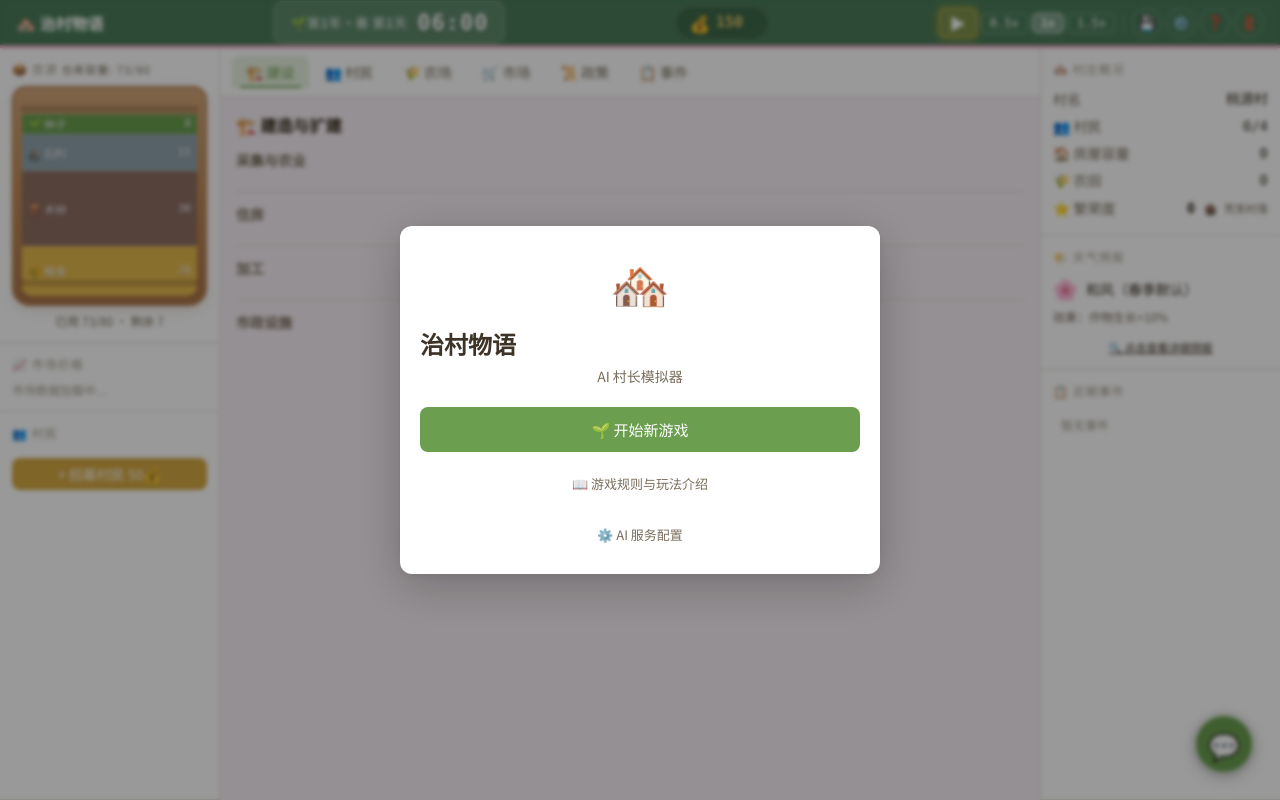
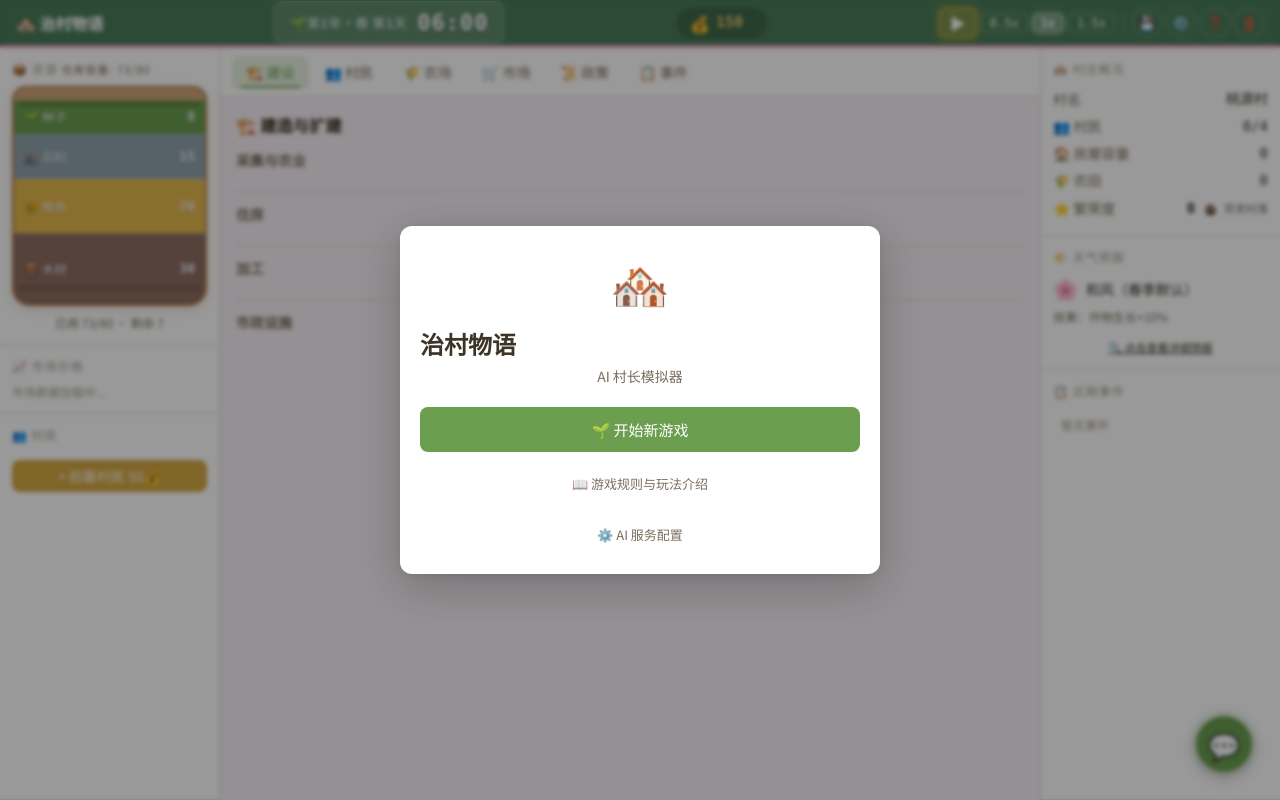
Before and after one commit to KeLuoJun/Villord, a website with bundled scripts: page index.html in a window 1280 px wide. Built offline with nearby package versions, Linux system fonts and the light colour scheme; files whose address does not match are found by name.

Commit message:
feat: 优化资源条与仓库UI，调整样式与布局，增强视觉效果与用户交互体验

```diff
--- a/css/panels.css
+++ b/css/panels.css
@@ -46,91 +46,131 @@
     background: linear-gradient(180deg, #d2a679 0%, #c08b5a 45%, #a87448 100%);
     box-shadow: inset 0 0 0 2px rgba(255, 255, 255, 0.08), 0 4px 12px rgba(139, 90, 43, 0.15);
     overflow: hidden;
-    padding: 8px;
+    padding: 0;
     transition: box-shadow 0.3s ease;
 }
 .resource-barrel:hover {
     box-shadow: inset 0 0 0 2px rgba(255, 255, 255, 0.12), 0 6px 18px rgba(139, 90, 43, 0.22);
 }
 
+/* 木桶箍带 */
 .resource-barrel::before,
 .resource-barrel::after {
     content: '';
     position: absolute;
-    left: 6px;
-    right: 6px;
-    height: 6px;
-    border-radius: 4px;
-    background: rgba(80, 54, 34, 0.25);
+    left: 4px;
+    right: 4px;
+    height: 4px;
+    border-radius: 3px;
+    background: rgba(80, 54, 34, 0.30);
+    z-index: 2;
+    pointer-events: none;
 }
 
 .resource-barrel::before {
-    top: 18px;
+    top: 14px;
 }
 
 .resource-barrel::after {
-    bottom: 18px;
+    bottom: 14px;
 }
 
+/* 内部 flex 容器：顶部空间 + 资源层 */
 .resource-barrel-inner {
     position: absolute;
-    left: 8px;
-    right: 8px;
-    top: 8px;
-    bottom: 8px;
+    left: 0;
+    right: 0;
+    top: 0;
+    bottom: 0;
     display: flex;
-    flex-direction: column-reverse;
+    flex-direction: column;
     overflow: hidden;
-    border-radius: 10px;
+    border-radius: 12px 12px 16px 16px;
 }
 
+/* 顶部空白区域 — 代表未使用的容量 */
+.barrel-empty-space {
+    flex-shrink: 1;
+    min-height: 0;
+    transition: flex-grow 0.6s cubic-bezier(0.16, 1, 0.3, 1);
+}
+
+/* 单个资源条 */
 .resource-stack-item {
     display: flex;
     align-items: center;
     justify-content: space-between;
-    padding: 2px 6px;
-    font-size: 11px;
+    padding: 0 10px;
+    min-height: 26px;
+    font-size: 12px;
+    font-weight: 500;
     color: #fff;
-    text-shadow: 0 1px 1px rgba(0, 0, 0, 0.25);
-    border-top: 1px solid rgba(255, 255, 255, 0.15);
+    text-shadow: 0 1px 2px rgba(0, 0, 0, 0.3);
+    border-top: 1px solid rgba(255, 255, 255, 0.18);
     white-space: nowrap;
     overflow: hidden;
-    transition: height 0.6s cubic-bezier(0.16, 1, 0.3, 1), background-color 0.4s ease;
+    flex-shrink: 0;
+    transition: flex-grow 0.6s cubic-bezier(0.16, 1, 0.3, 1),
+                background-color 0.4s ease;
+}
+
+/* 第一个资源条（最顶部）不需要上边框，用圆角分隔 */
+.resource-stack-item:first-of-type {
+    border-top: none;
+    border-radius: 4px 4px 0 0;
+    box-shadow: 0 -2px 6px rgba(0, 0, 0, 0.08);
+}
+
+.resource-stack-item .stack-name {
+    display: flex;
+    align-items: center;
+    gap: 4px;
+    letter-spacing: 0.3px;
 }
 
 .resource-stack-item .stack-value {
     font-family: var(--font-number);
+    font-weight: 600;
+    font-size: 13px;
+    display: flex;
+    align-items: center;
+    gap: 3px;
 }
 
 .resource-stack-item .stack-change {
-    margin-left: 4px;
     font-size: 10px;
+    font-weight: 500;
+    opacity: 0.9;
 }
 
 .resource-stack-item .stack-change.up {
-    color: #e9ffd8;
+    color: #d4ffb8;
 }
 
 .resource-stack-item .stack-change.down {
-    color: #ffe3e3;
+    color: #ffcece;
 }
 
+/* 空仓库提示 */
 .resource-barrel-empty {
     position: absolute;
     inset: 0;
     display: flex;
     align-items: center;
     justify-content: center;
-    font-size: 12px;
-    color: rgba(255, 255, 255, 0.8);
-    text-shadow: 0 1px 1px rgba(0, 0, 0, 0.25);
+    font-size: 13px;
+    color: rgba(255, 255, 255, 0.7);
+    text-shadow: 0 1px 1px rgba(0, 0, 0, 0.2);
     pointer-events: none;
+    letter-spacing: 1px;
 }
 
+/* 底部容量文字 */
 .resource-barrel-summary {
     font-size: 12px;
     color: var(--text-secondary);
     text-align: center;
+    padding-top: 2px;
 }
 
 /* 资源行（含容量进度条） */
--- a/js/ui/UIManager.js
+++ b/js/ui/UIManager.js
@@ -207,30 +207,38 @@ export class UIManager {
         };
 
         const stackItems = resources.filter(res => res.value > 0);
-        const stackHtml = stackItems.map(res => {
+
+        // flex-grow 方案：每个资源条按数量分配空间，空白区域按剩余容量分配
+        // 排序：数量大的在下面（视觉上更稳定），数量小的在上面
+        const sortedItems = [...stackItems].sort((a, b) => a.value - b.value);
+
+        const stackHtml = sortedItems.map(res => {
             let changeHtml = '';
             if (res.change !== null && res.change !== undefined) {
                 if (res.change > 0) changeHtml = `<span class="stack-change up">+${res.change}</span>`;
                 else if (res.change < 0) changeHtml = `<span class="stack-change down">${res.change}</span>`;
             }
-            const denom = Math.max(s.warehouseCapacity, usedCapacity || 1);
-            const heightPct = denom > 0 ? Math.max(0, (res.value / denom) * 100) : 0;
             const color = stackColors[res.key] || 'var(--color-primary, #6B9E4F)';
+            // flex-grow 按资源数量，min-height 保证可读性
             return `
-                <div class="resource-stack-item" style="height:${heightPct}%;background:${color};">
+                <div class="resource-stack-item" style="flex-grow:${res.value};background:${color};">
                     <span class="stack-name">${res.icon} ${res.name}</span>
                     <span class="stack-value">${res.value}${changeHtml}</span>
                 </div>
             `;
         }).join('');
 
+        // 顶部空白区域的 flex-grow = 剩余容量，形成"水位线"效果
+        const emptyGrow = Math.max(0, s.warehouseCapacity - usedCapacity);
+
         container.innerHTML = `
             <div class="resource-barrel-wrap">
                 <div class="resource-barrel">
                     <div class="resource-barrel-inner">
+                        <div class="barrel-empty-space" style="flex-grow:${emptyGrow};"></div>
                         ${stackHtml || ''}
                     </div>
-                    ${stackItems.length === 0 ? '<div class="resource-barrel-empty">空</div>' : ''}
+                    ${stackItems.length === 0 ? '<div class="resource-barrel-empty">仓库空空如也</div>' : ''}
                 </div>
                 <div class="resource-barrel-summary">已用 ${usedCapacity}/${s.warehouseCapacity} · 剩余 ${remainingCapacity}</div>
             </div>
```
